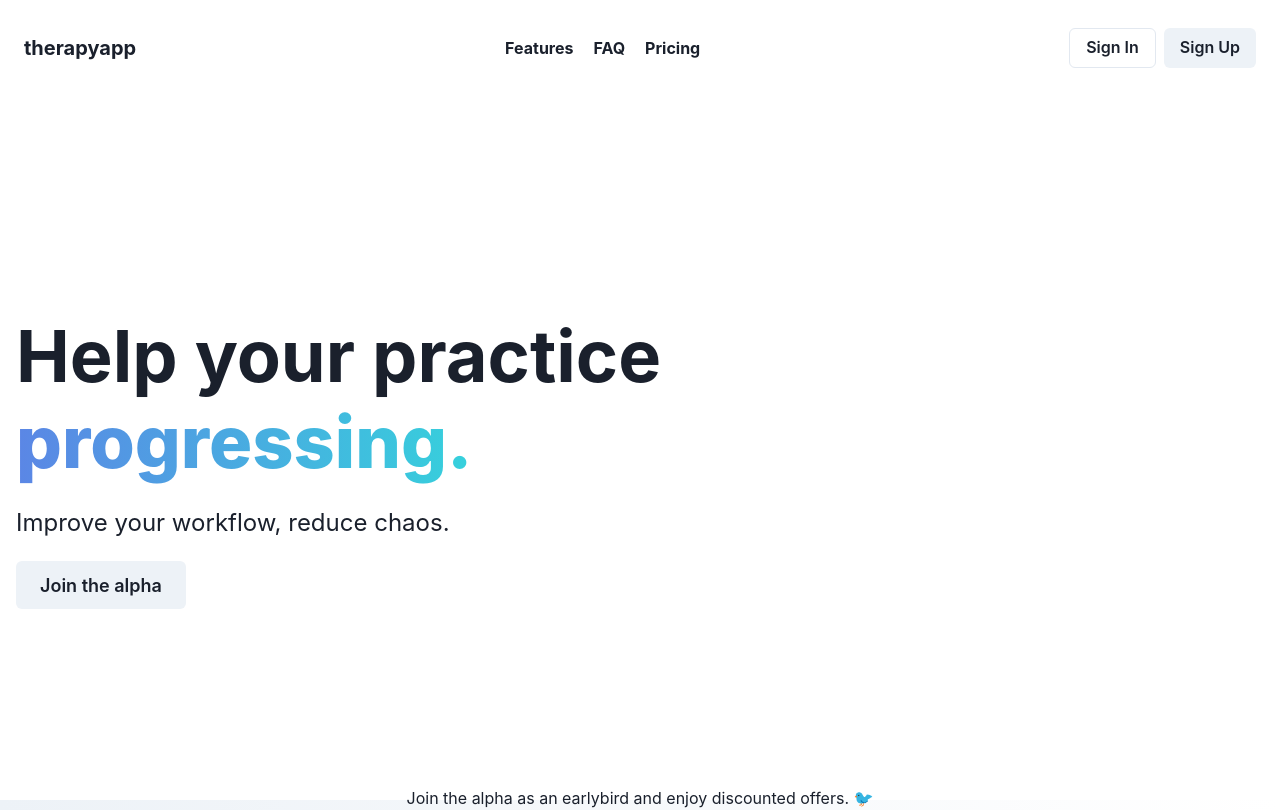
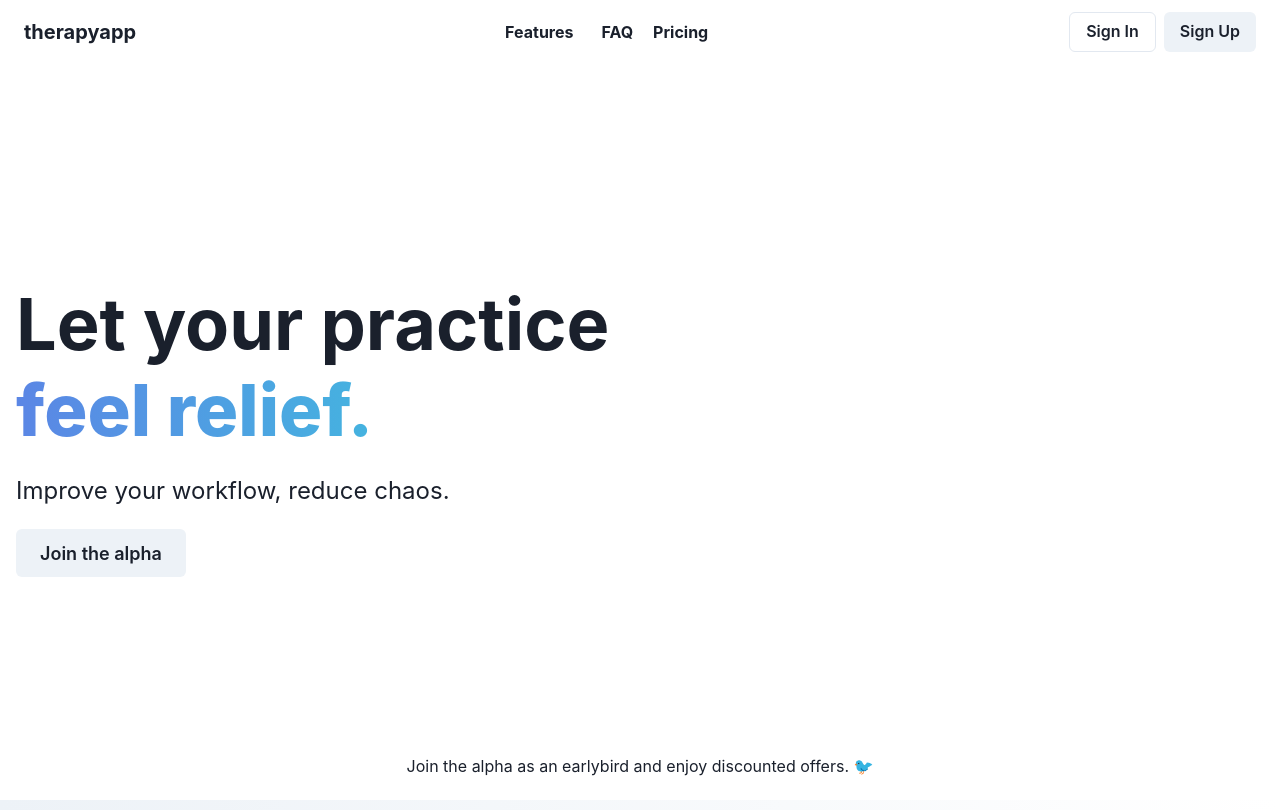
Before and after one commit to therapy-app/homepage, a Next.js app: page / in a window 1280 px wide. Shown: the top 810 px of the page. Built offline with nearby package versions, Linux system fonts and the light colour scheme.

Commit message:
improvements nav, minors

```diff
--- a/components/Nav.tsx
+++ b/components/Nav.tsx
@@ -10,30 +10,76 @@ import {
   Link,
   PopoverContent,
   Stack,
+  Icon,
 } from "@chakra-ui/react";
 import { NextPage } from "next";
+import { IoAnalyticsSharp } from "react-icons/io5";
+import { FaUsersCog } from "react-icons/fa";
+import { BiCalendar } from "react-icons/bi";
+import { ChevronRightIcon } from "@chakra-ui/icons";
+import { IconType } from "react-icons";
+
+const PopUpItem = ({ href, title, description, icon, iconColor } : { href: string, title: string, description: string, icon: IconType, iconColor: string } ) => {
+  return (
+    <Link
+      href={ href }
+      role={"group"}
+      display={"block"}
+      p={2}
+      rounded={"md"}
+      _hover={{ textDecoration: "none", bg: "blue.50" }}
+    >
+      <Stack direction={"row"} align={"center"}>
+        <HStack spacing={4}>
+          <Icon color={iconColor} w={6} h={6} as={icon} />
+          <Box>
+            <Text
+              transition={"all .3s ease"}
+              _groupHover={{ color: "blue.400" }}
+              fontWeight={560}
+            >
+              {title}
+            </Text>
+            <Text fontSize={"sm"} color={"gray"}>
+              {description}
+            </Text>
+          </Box>
+        </HStack>
+        <Flex
+          transition={"all .3s ease"}
+          transform={"translateX(-10px)"}
+          opacity={0}
+          _groupHover={{
+            opacity: "100%",
+            transform: "translateX(0)",
+          }}
+          justify={"flex-end"}
+          align={"center"}
+          flex={1}
+        >
+          <Icon color={"blue.400"} w={5} h={5} as={ChevronRightIcon} />
+        </Flex>
+      </Stack>
+    </Link>
+  );
+};
 
 const Nav: NextPage = () => {
   return (
     <Flex justify={"space-between"} py="3" px="6" alignItems="center">
-      <Link href={"/"}>
-        <a>
+      <Link href={"/"} _hover={{ textDecoration: "none" }}>
         <Heading as="h3" size="md">
           therapyapp
         </Heading>
-        </a>
       </Link>
       <HStack spacing={5}>
-        <a>
         <Popover trigger={"hover"} placement={"bottom-start"}>
           <PopoverTrigger>
             <Link
               p={2}
               fontSize={"sm"}
               fontWeight={500}
-                _hover={{
-                  textDecoration: "none",
-                }}
+              _hover={{ textDecoration: "none", color: "gray.500" }}
             >
               <Text fontSize="md" fontWeight={700}>
                 Features
@@ -48,97 +94,29 @@ const Nav: NextPage = () => {
             minW={"sm"}
           >
             <Stack>
-                <Link
-                  href={"#patients"}
-                  role={"group"}
-                  display={"block"}
-                  p={2}
-                  rounded={"md"}
-                >
-                  <Stack direction={"row"} align={"center"}>
-                    <Box>
-                      <Text
-                        transition={"all .3s ease"}
-                        _groupHover={{ color: "pink.400" }}
-                        fontWeight={500}
-                      >
-                        Patients
-                      </Text>
-                      <Text fontSize={"sm"}>Patients</Text>
-                    </Box>
-                    <Flex
-                      transition={"all .3s ease"}
-                      transform={"translateX(-10px)"}
-                      opacity={0}
-                      _groupHover={{
-                        opacity: "100%",
-                        transform: "translateX(0)",
-                      }}
-                      justify={"flex-end"}
-                      align={"center"}
-                      flex={1}
-                    ></Flex>
-                  </Stack>
-                </Link>
-                <Link
-                  href={"#analytics"}
-                  role={"group"}
-                  display={"block"}
-                  p={2}
-                  rounded={"md"}
-                >
-                  <Stack direction={"row"} align={"center"}>
-                    <Box>
-                      <Text
-                        transition={"all .3s ease"}
-                        _groupHover={{ color: "pink.400" }}
-                        fontWeight={500}
-                      >
-                        Analytics
-                      </Text>
-                      <Text fontSize={"sm"}>Analytics</Text>
-                    </Box>
-                    <Flex
-                      transition={"all .3s ease"}
-                      transform={"translateX(-10px)"}
-                      opacity={0}
-                      _groupHover={{
-                        opacity: "100%",
-                        transform: "translateX(0)",
-                      }}
-                      justify={"flex-end"}
-                      align={"center"}
-                      flex={1}
-                    ></Flex>
-                  </Stack>
-                </Link>
+              <PopUpItem href="/#analytics" title="Advanced Analytics" description="Analyse your workflow" icon={IoAnalyticsSharp} iconColor="green.400"></PopUpItem>
+              <PopUpItem href="/#patients" title="Patient Management" description="Manage patient data easily" icon={FaUsersCog} iconColor="purple.400"></PopUpItem>
+              <PopUpItem href="/#appointments" title="Appointment Management" description="Appointments, time tracking and more" icon={BiCalendar} iconColor="red.400"></PopUpItem>
             </Stack>
           </PopoverContent>
         </Popover>
-        </a>
-        <a>
+        <Link href={"#faq"} _hover={{ textDecoration: "none", color: "gray.500" }}>
           <Text fontSize="md" fontWeight={700}>
             FAQ
           </Text>
-        </a>
-        <Link href={"pricing"}>
-          <a>
+        </Link>
+        <Link href={"/pricing"} _hover={{ textDecoration: "none", color: "gray.500" }}>
           <Text fontSize="md" fontWeight={700}>
             Pricing
           </Text>
-          </a>
         </Link>
       </HStack>
       <HStack>
-        <Link href={"https://my.therapyapp.ch/auth/signin"}>
-          <a>
+        <Link href={"https://my.therapyapp.ch/auth/signin"} _hover={{ textDecoration: "none" }}>
           <Button variant="outline">Sign In</Button>
-          </a>
         </Link>
-        <Link href={"https://my.therapyapp.ch/auth/signup"}>
-          <a>
+        <Link href={"https://my.therapyapp.ch/auth/signup"} _hover={{ textDecoration: "none" }}>
           <Button variant="solid">Sign Up</Button>
-          </a>
         </Link>
       </HStack>
     </Flex>
--- a/package.json
+++ b/package.json
@@ -8,13 +8,15 @@
     "lint": "next lint"
   },
   "dependencies": {
+    "@chakra-ui/icons": "^1.1.1",
     "@chakra-ui/react": "^1.7.4",
     "@emotion/react": "^11.7.1",
     "@emotion/styled": "^11.6.0",
     "framer-motion": "^5.5.6",
     "next": "12.0.7",
     "react": "17.0.2",
-    "react-dom": "17.0.2"
+    "react-dom": "17.0.2",
+    "react-icons": "^4.3.1"
   },
   "devDependencies": {
     "@types/node": "17.0.8",
--- a/pages/index.tsx
+++ b/pages/index.tsx
@@ -27,16 +27,15 @@ const IndexPage: NextPage = () => {
           <Flex alignItems={"center"} height={650}>
             <VStack align={"flex-start"} spacing={5}>
               <Heading as={"h1"} fontSize="7xl">
-                Help your practice <br />
+                Let your practice
                 <Text
                   bgGradient="linear(to-l, #36D1DC, #5B86E5)"
                   bgClip="text"
                   fontSize="7xl"
                   fontWeight="extrabold"
-                  display={"inline"}
                 >
                   {" "}
-                  progressing.
+                  feel relief.
                 </Text>
               </Heading>
               <Text fontSize="2xl">Improve your workflow, reduce chaos.</Text>
--- a/pages/pricing.tsx
+++ b/pages/pricing.tsx
@@ -44,7 +44,6 @@ const PricingPage: NextPage = () => {
           </Text>
         </VStack>
         <HStack
-          spacing={{ base: 4, lg: 10 }}
           py={10}
           textAlign="center"
           justify="center"
--- a/src/sections/analytics.tsx
+++ b/src/sections/analytics.tsx
@@ -3,7 +3,7 @@ import type { NextPage } from 'next'
 
 const AnalyticsSection: NextPage = () => {
   return (
-    <Box bgGradient='linear(to-r, gray.100, transparent)'>
+    <Box id="analytics" bgGradient='linear(to-r, gray.100, transparent)'>
         <Container maxW={'container.xl'} height={500} py={10}>
             <Flex>
                 <VStack align={'flex-start'}>
--- a/src/sections/appointments.tsx
+++ b/src/sections/appointments.tsx
@@ -3,7 +3,7 @@ import type { NextPage } from 'next'
 
 const AppointmentsSection: NextPage = () => {
   return (
-    <Box bgGradient='linear(to-r, gray.100, transparent)'>
+    <Box id="appoiontments" bgGradient='linear(to-r, gray.100, transparent)'>
         <Container maxW={'container.xl'} height={500} py={10}>
             <Flex>
                 <VStack align={'flex-start'}>
--- a/src/sections/faq.tsx
+++ b/src/sections/faq.tsx
@@ -35,7 +35,7 @@ function RadioCard(props : any) {
 
 const FaqSection: NextPage = () => {
   return (
-    <Container maxW={'container.xl'} py={10}>
+    <Container maxW={'container.xl'} py={10} id='faq'>
       <Flex height={'auto'} alignItems={'flex-start'}>
         <VStack width={'full'} position={'sticky'} top={0} align={'flex-start'}>
           <Heading as={'h2'} fontSize={'5xl'}>Frequently asked questions</Heading>
--- a/src/sections/patients.tsx
+++ b/src/sections/patients.tsx
@@ -4,7 +4,7 @@ import { Divider } from '@chakra-ui/react'
 
 const PatientsSection: NextPage = () => {
   return (
-    <Box>
+    <Box id="patients">
         <Container maxW={'container.xl'} py={10}>
             <Flex height={'auto'} alignItems={'flex-start'}>
                 <VStack width={'full'} align={'flex-start'}>
```
Also changed, not shown: 1 other file (tests, documents, lock files or other folders). Lines whose indentation alone changed are shown as unchanged.
